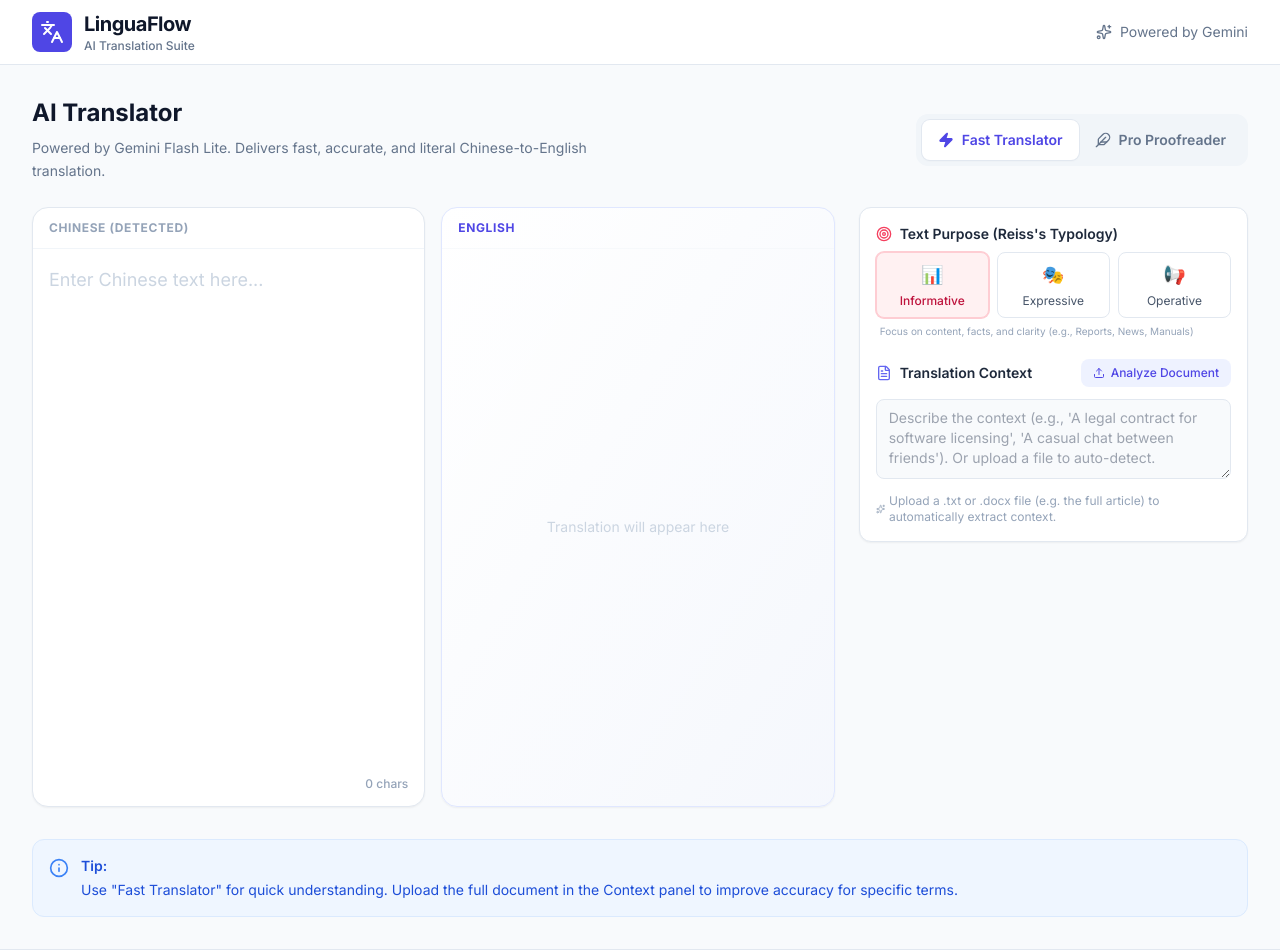
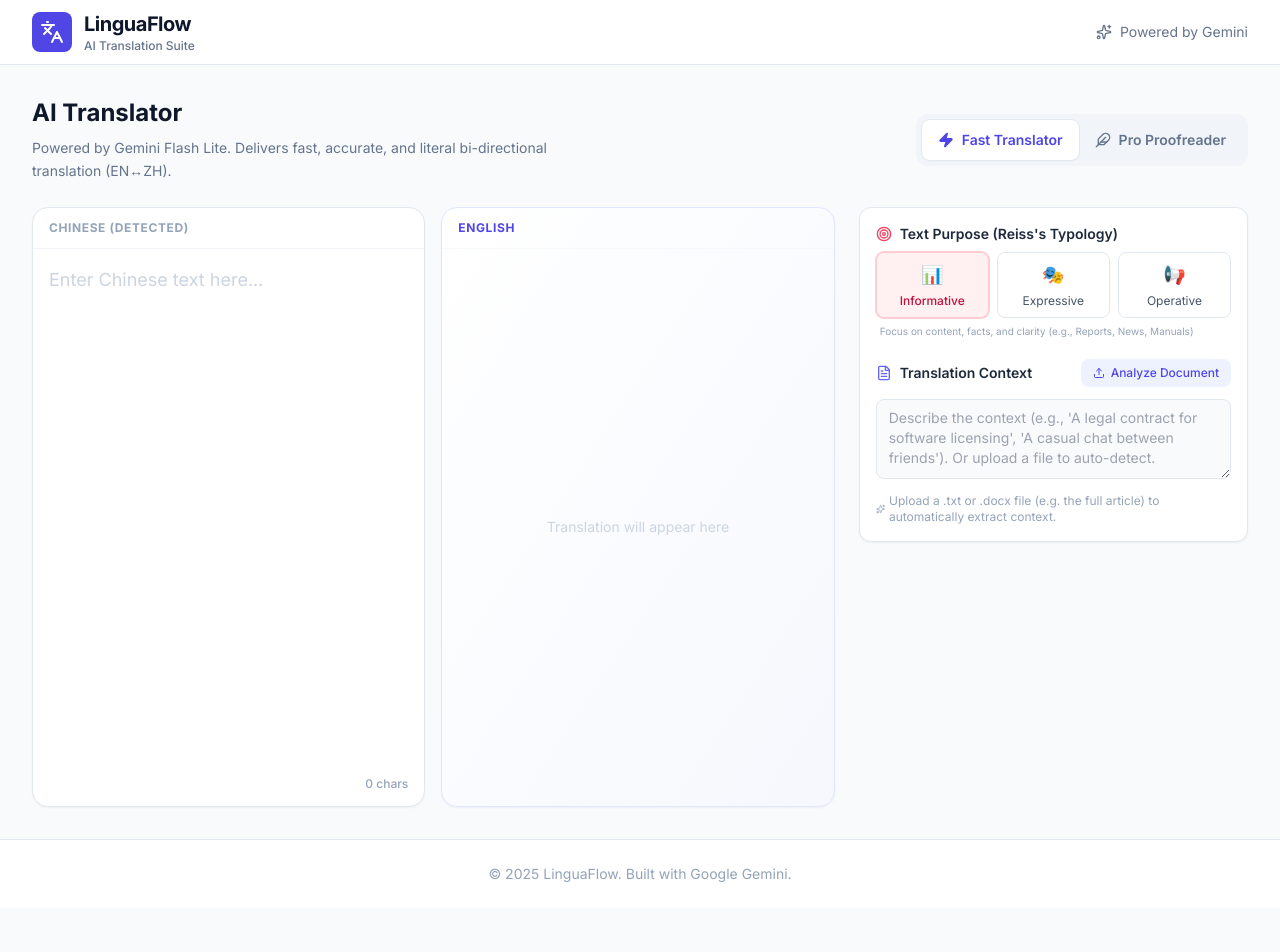
Before and after one commit to aldohemsn/LinguaFlow, a React (Vite) app: page / in a window 1280 px wide. Shown: the top 952 px of the page. After the commit the page ends 908 px from the top, so only its background shows below. Built offline with nearby package versions, Linux system fonts and the light colour scheme.

Commit message:
feat: enable bi-directional translation and remove tooltip

```diff
--- a/App.tsx
+++ b/App.tsx
@@ -134,8 +134,8 @@ const App: React.FC = () => {
              </h2>
              <p className="text-slate-500 text-sm leading-relaxed">
                {mode === TranslationMode.TRANSLATOR
-                 ? 'Powered by Gemini Flash Lite. Delivers fast, accurate, and literal Chinese-to-English translation.'
-                 : 'Powered by Gemini Pro. Polishes the literal draft into native-level English.'}
+                 ? 'Powered by Gemini Flash Lite. Delivers fast, accurate, and literal bi-directional translation (EN↔ZH).'
+                 : 'Powered by Gemini Pro. Polishes the draft into native-level target language.'}
              </p>
           </div>
           <ModeSelector
@@ -210,19 +210,6 @@ const App: React.FC = () => {
             </div>
         </div>
 
-        {/* Info / Tips */}
-        <div className="mt-8 bg-blue-50 border border-blue-100 rounded-xl p-4 flex items-start gap-3 text-sm text-blue-700">
-            <Info className="w-5 h-5 shrink-0 text-blue-500 mt-0.5" />
-            <div>
-                <p className="font-semibold mb-1">Tip:</p>
-                <p>
-                    {mode === TranslationMode.TRANSLATOR
-                        ? 'Use "Fast Translator" for quick understanding. Upload the full document in the Context panel to improve accuracy for specific terms.'
-                        : 'Use "Pro Proofreader" for publishing. The AI will act as a representative of your selected "Target Audience" to ensure the text resonates perfectly.'}
-                </p>
-            </div>
-        </div>
-
       </main>
 
       <footer className="bg-white border-t border-slate-200 py-6 mt-auto">
```
Also changed, not shown: api/generate.ts (+17 -10 lines).
